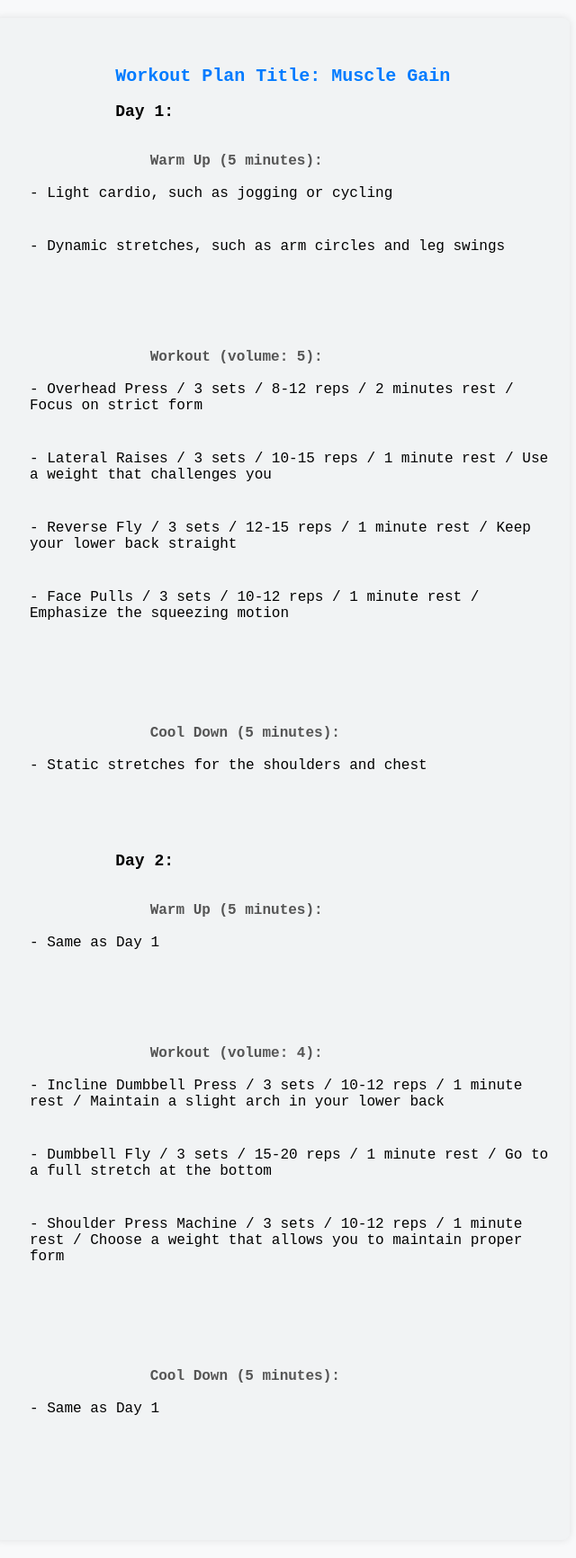
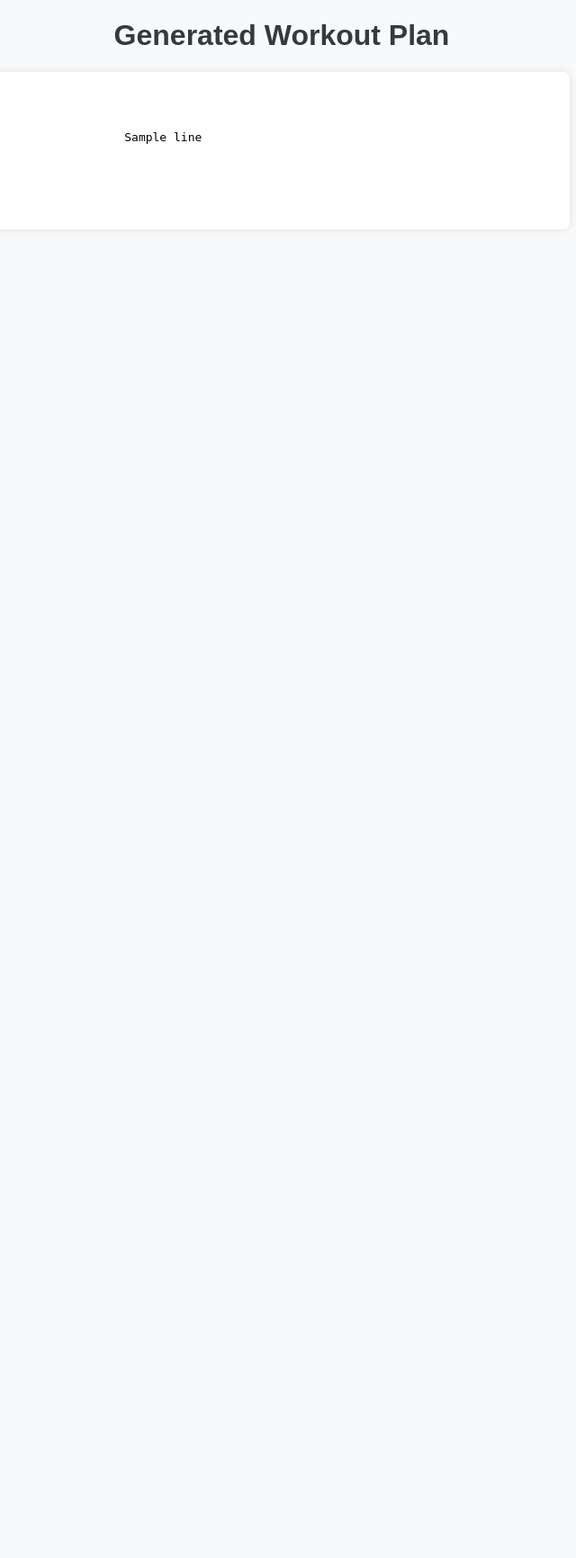
Before and after one commit to musama2019/AI_Workout_Wizard, a Flask app: template templates/generated_plan.html in a window 1280 px wide. Shown: the whole page at 90% size, without its empty margins (327-967 px from the left). After the commit the page ends 160 px from the top, so only its background shows below. Run offline with Flask 3, Linux system fonts and the light colour scheme; the template is opened without the code that fills it: most values are stand-ins (such as "Sample title", 1, 10 or a date in 2020).

Commit message:
Update generated_plan.html

```diff
--- a/templates/generated_plan.html
+++ b/templates/generated_plan.html
@@ -3,7 +3,7 @@
 <head>
     <meta charset="UTF-8">
     <meta name="viewport" content="width=device-width, initial-scale=1.0">
-    <title>Confirm Workout Plan</title>
+    <title>Generated Workout Plan</title>
     <style>
         body {
             font-family: Arial, sans-serif;
@@ -18,139 +18,30 @@
             color: #343a40;
         }
 
-        form {
-            max-width: 500px;
-            margin: 20px auto;
+        pre {
             background-color: #fff;
-            padding: 20px;
-            border-radius: 8px;
-            box-shadow: 0 0 10px rgba(0, 0, 0, 0.1);
-        }
-
-        label {
-            font-weight: bold;
-            color: #555;
-            display: block;
-            margin-bottom: 5px;
-        }
-
-        input[type="text"] {
-            width: 100%;
-            padding: 8px;
-            margin-bottom: 10px;
-            border: 1px solid #ced4da;
-            border-radius: 4px;
-            box-sizing: border-box;
-            background-color: #fff;
-            color: #495057;
-        }
-
-        input[type="submit"] {
-            background-color: #007bff;
-            color: #fff;
-            padding: 10px 20px;
-            border: none;
-            border-radius: 4px;
-            cursor: pointer;
-            font-size: 16px;
-            display: block;
-            width: 100%;
-        }
-
-        input[type="submit"]:hover {
-            background-color: #0056b3;
-        }
-
-        pre {
-            background-color: #f1f3f4;
             border-radius: 8px;
             box-shadow: 0 0 10px rgba(0, 0, 0, 0.1);
             padding: 20px;
             max-width: 600px;
             margin: 20px auto;
             overflow-x: auto;
-            white-space: pre-wrap;
         }
 
         pre code {
             display: block;
             white-space: pre-wrap;
             word-wrap: break-word;
-            font-family: 'Courier New', Courier, monospace;
-        }
-
-        .workout-title {
-            font-size: 20px;
-            font-weight: bold;
-            margin-bottom: 10px;
-            color: #007bff;
-        }
-
-        .workout-day {
-            margin-top: 20px;
-            margin-bottom: 10px;
-            font-size: 18px;
-            font-weight: bold;
-        }
-
-        .workout-section {
-            margin-bottom: 10px;
-        }
-
-        .workout-header {
-            font-weight: bold;
-            margin-bottom: 5px;
-            color: #555;
-        }
-
-        .exercise-item {
-            margin-left: 20px;
-            margin-bottom: 5px;
-        }
-
-        .cool-down {
-            margin-top: 10px;
         }
     </style>
 </head>
 <body>
+    <h1>Generated Workout Plan</h1>
     <pre>
         <code>
-            <span class="workout-title">Workout Plan Title: Muscle Gain</span>
-
-            <span class="workout-day">Day 1:</span>
-            <div class="workout-section">
-                <span class="workout-header">Warm Up (5 minutes):</span>
-                <div class="exercise-item">- Light cardio, such as jogging or cycling</div>
-                <div class="exercise-item">- Dynamic stretches, such as arm circles and leg swings</div>
-            </div>
-            <div class="workout-section">
-                <span class="workout-header">Workout (volume: 5):</span>
-                <div class="exercise-item">- Overhead Press / 3 sets / 8-12 reps / 2 minutes rest / Focus on strict form</div>
-                <div class="exercise-item">- Lateral Raises / 3 sets / 10-15 reps / 1 minute rest / Use a weight that challenges you</div>
-                <div class="exercise-item">- Reverse Fly / 3 sets / 12-15 reps / 1 minute rest / Keep your lower back straight</div>
-                <div class="exercise-item">- Face Pulls / 3 sets / 10-12 reps / 1 minute rest / Emphasize the squeezing motion</div>
-            </div>
-            <div class="workout-section cool-down">
-                <span class="workout-header">Cool Down (5 minutes):</span>
-                <div class="exercise-item">- Static stretches for the shoulders and chest</div>
-            </div>
-
-            <span class="workout-day">Day 2:</span>
-            <div class="workout-section">
-                <span class="workout-header">Warm Up (5 minutes):</span>
-                <div class="exercise-item">- Same as Day 1</div>
-            </div>
-            <div class="workout-section">
-                <span class="workout-header">Workout (volume: 4):</span>
-                <div class="exercise-item">- Incline Dumbbell Press / 3 sets / 10-12 reps / 1 minute rest / Maintain a slight arch in your lower back</div>
-                <div class="exercise-item">- Dumbbell Fly / 3 sets / 15-20 reps / 1 minute rest / Go to a full stretch at the bottom</div>
-                <div class="exercise-item">- Shoulder Press Machine / 3 sets / 10-12 reps / 1 minute rest / Choose a weight that allows you to maintain proper form</div>
-            </div>
-            <div class="workout-section cool-down">
-                <span class="workout-header">Cool Down (5 minutes):</span>
-                <div class="exercise-item">- Same as Day 1</div>
-            </div>
+            {% for line in generated_plan_lines %}
+                {{ line }}<br>
+            {% endfor %}
         </code>
     </pre>
 </body>
```
